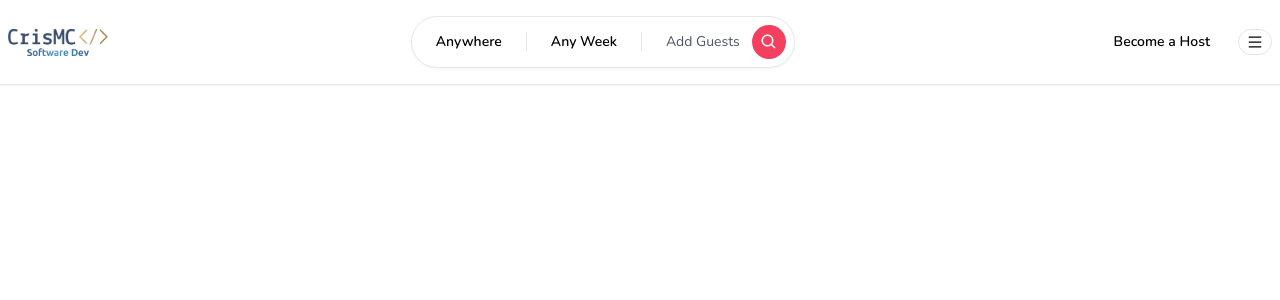
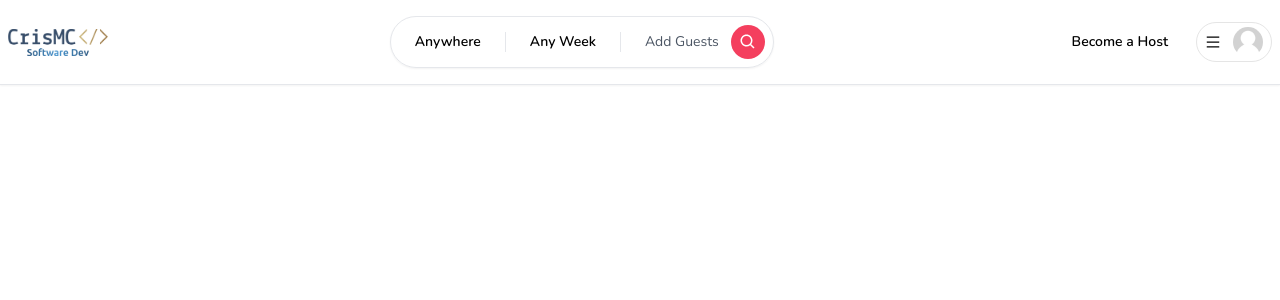
Before and after one commit to cris-ch/airbnb, a Next.js app: page / in a window 1280 px wide. Shown: the top 300 px of the page. Built offline with nearby package versions, Linux system fonts and the light colour scheme.

Commit message:
Added Avatar to UserMenu

```diff
--- /dev/null
+++ b/app/components/Avatar.tsx
@@ -0,0 +1,18 @@
+'use client'
+
+import React from 'react'
+import Image from 'next/image'
+
+const Avatar = () => {
+  return (
+    <Image
+      className='rounded-full'
+      height={30}
+      width={30}
+      alt='avatar'
+      src='/images/placeholder.jpg'
+    />
+  )
+}
+
+export default Avatar
--- a/app/components/navbar/UserMenu.tsx
+++ b/app/components/navbar/UserMenu.tsx
@@ -2,6 +2,7 @@
 
 import React from "react";
 import { AiOutlineMenu } from "react-icons/ai";
+import Avatar from "../Avatar";
 
 const UserMenu = () => {
   return (
@@ -41,6 +42,9 @@
               transition
             ">
               <AiOutlineMenu />
+              <div className="hidden md:block">
+                <Avatar />
+              </div>
             </div>
       </div>
     </div>
```
Also changed, not shown: public/images/placeholder.jpg (added).
